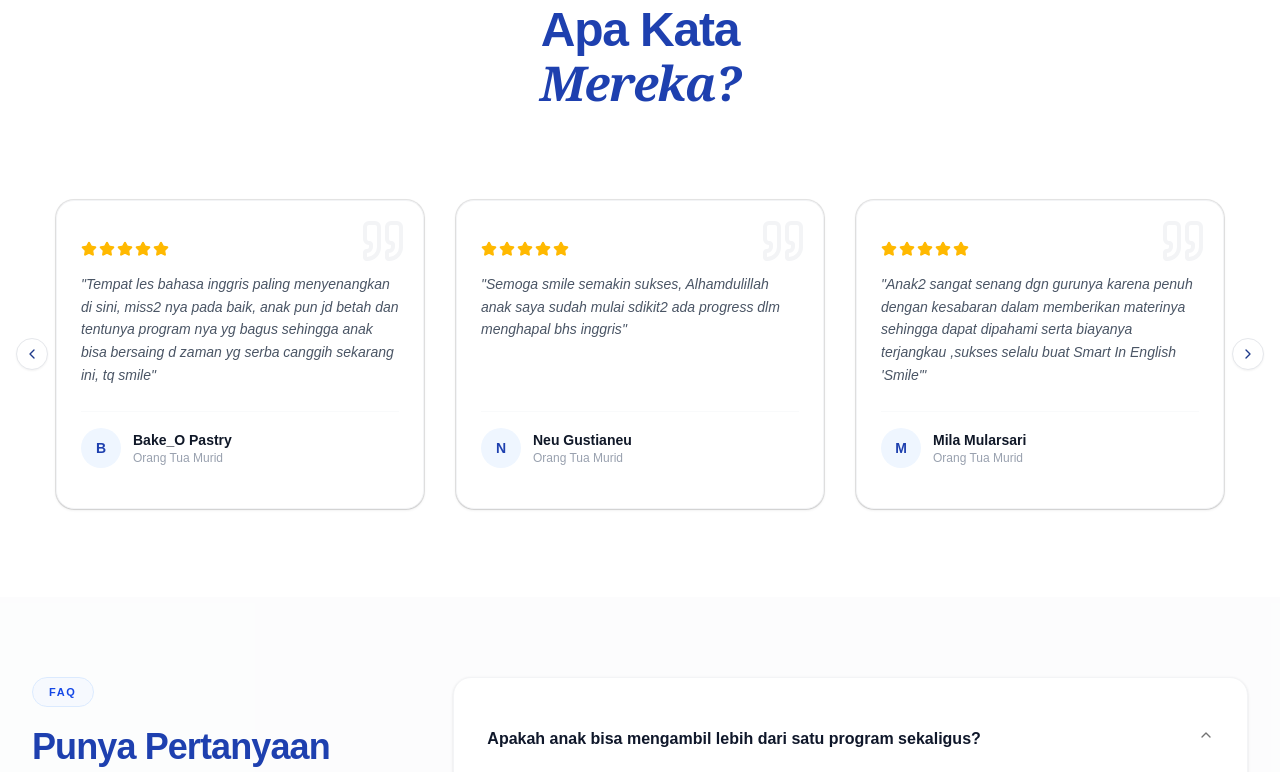
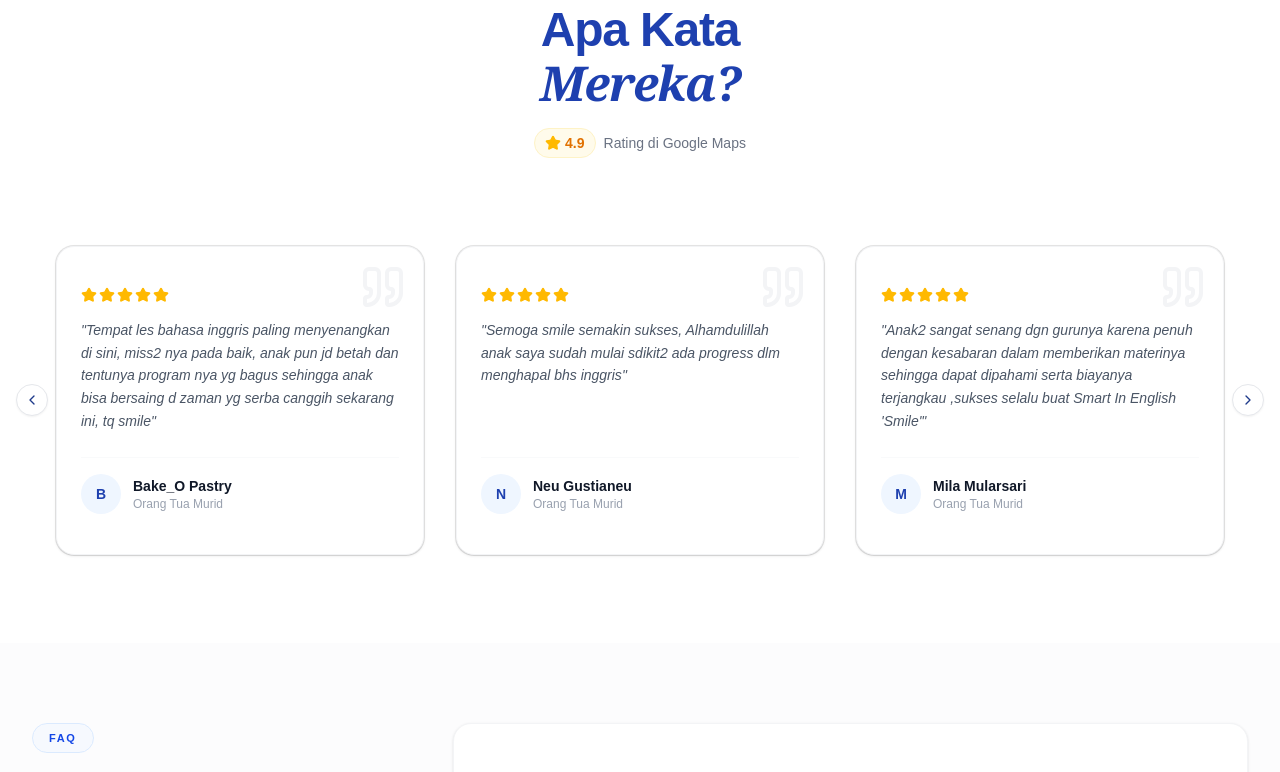
Before and after one commit to ariabagaswara23/smartinenglish-web, a Next.js app: page / in a window 1280 px wide. Shown: the part 5240-6012 px from the top of the page. Built offline with nearby package versions, Linux system fonts and the light colour scheme.

Commit message:
feat: add detail rating in testimonial

```diff
--- a/components/home-page/Testimonials.tsx
+++ b/components/home-page/Testimonials.tsx
@@ -74,10 +74,17 @@ export default function Testimonials() {
                 Testimoni
                 </span>
             </div>
-            <h2 className="text-4xl md:text-5xl font-bold text-primary leading-[1.1] tracking-tight">
+            <h2 className="text-4xl md:text-5xl font-bold text-primary leading-[1.1] tracking-tight mb-4">
                 Apa Kata<br />
                 <span className="italic text-primary font-serif">Mereka?</span>
             </h2>
+            <div className="flex items-center justify-center gap-2">
+                <div className="flex items-center gap-1 bg-amber-50 px-2.5 py-1 rounded-full border border-amber-100">
+                    <Star className="w-4 h-4 fill-amber-400 text-amber-400" />
+                    <span className="font-bold text-amber-600 text-sm">4.9</span>
+                </div>
+                <span className="text-gray-500 text-sm font-medium">Rating di Google Maps</span>
+            </div>
         </div>
                 <Carousel
                     opts={{
```
